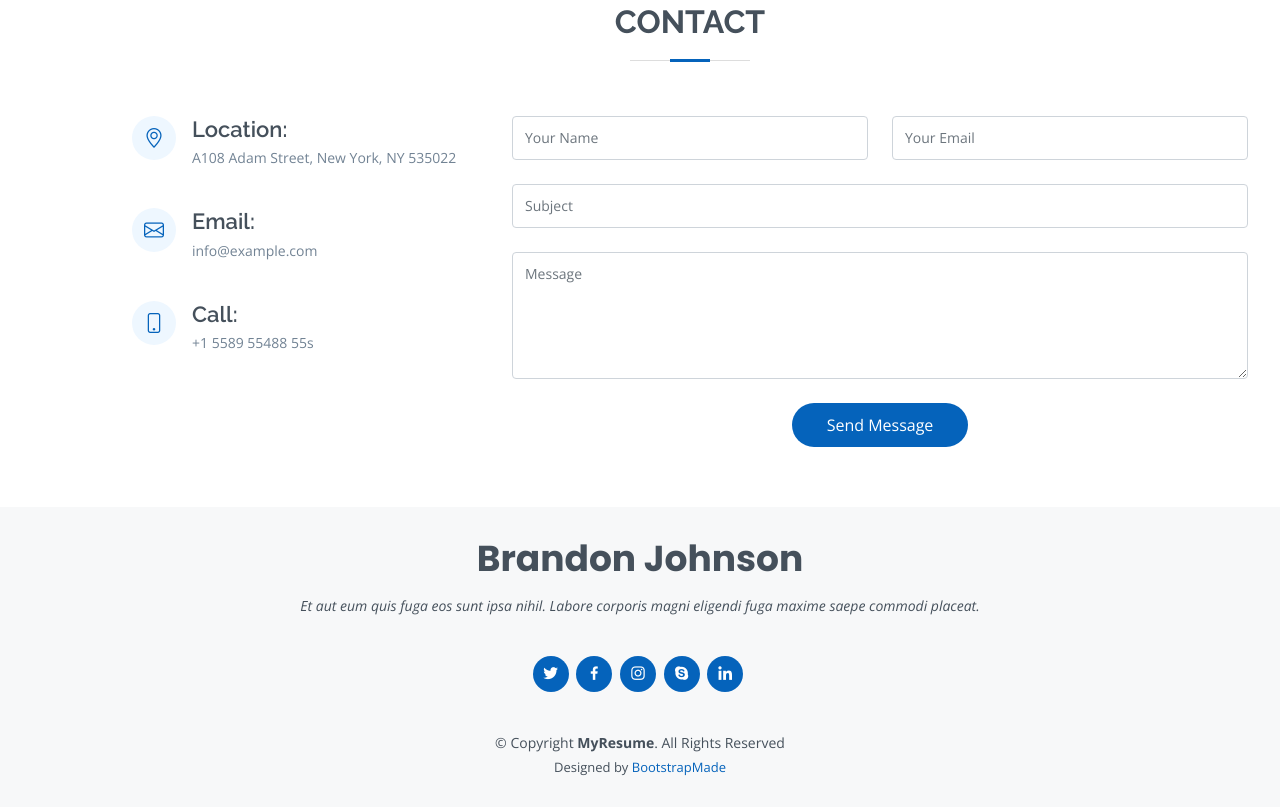
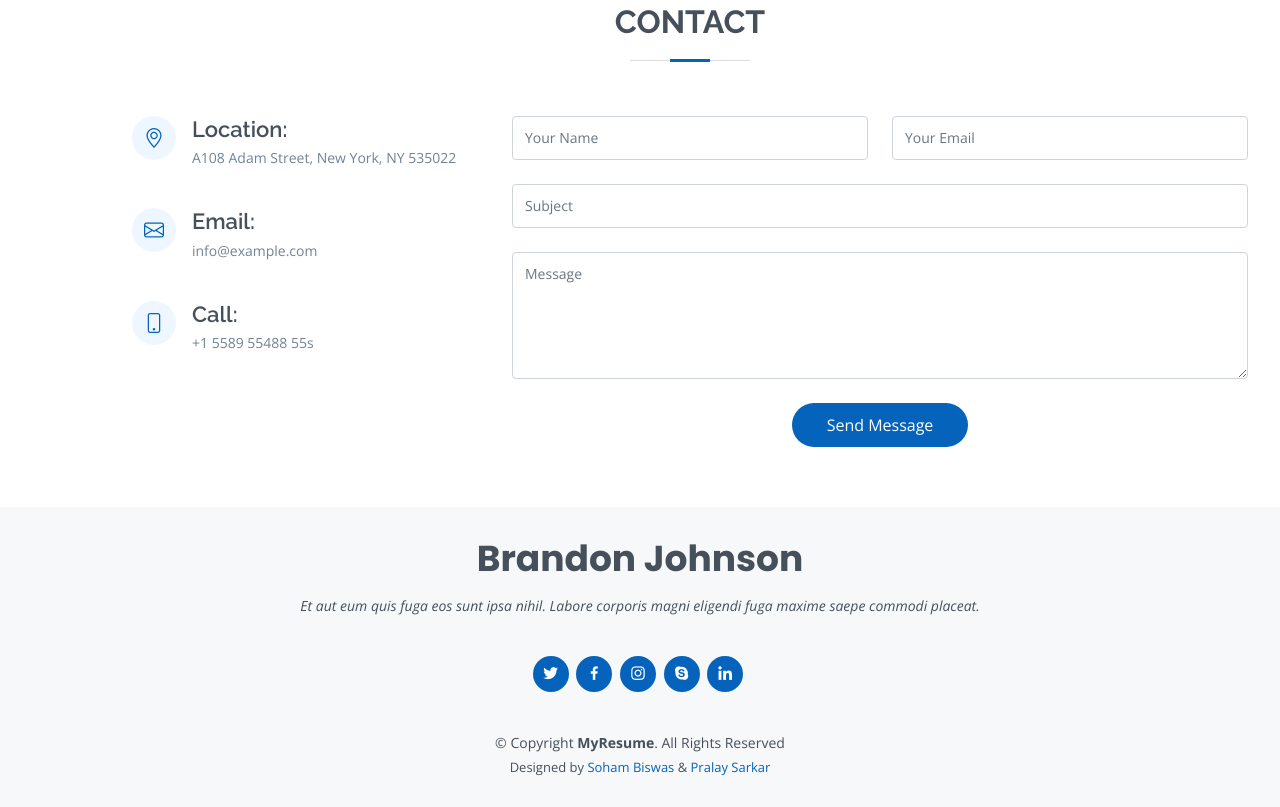
Before and after one commit to SocialCookies/socialcookies.github.io, a plain HTML site: page index.html in a window 1280 px wide. Shown: the part 6454-7261 px from the top of the page. Drawn offline with nearby package versions, Linux system fonts and the light colour scheme.

Commit message:
Update index.html

```diff
--- a/index.html
+++ b/index.html
@@ -718,7 +718,7 @@
         <!-- You can delete the links only if you purchased the pro version. -->
         <!-- Licensing information: [license-url] -->
         <!-- Purchase the pro version with working PHP/AJAX contact form: https://bootstrapmade.com/free-html-bootstrap-template-my-resume/ -->
-        Designed by <a href="https://bootstrapmade.com/">BootstrapMade</a>
+        Designed by <a href="https://sohambiswas.cf/">Soham Biswas</a> & <a href="https://pralaysarkar.tk/">Pralay Sarkar</a>
       </div>
     </div>
   </footer><!-- End Footer -->
```
